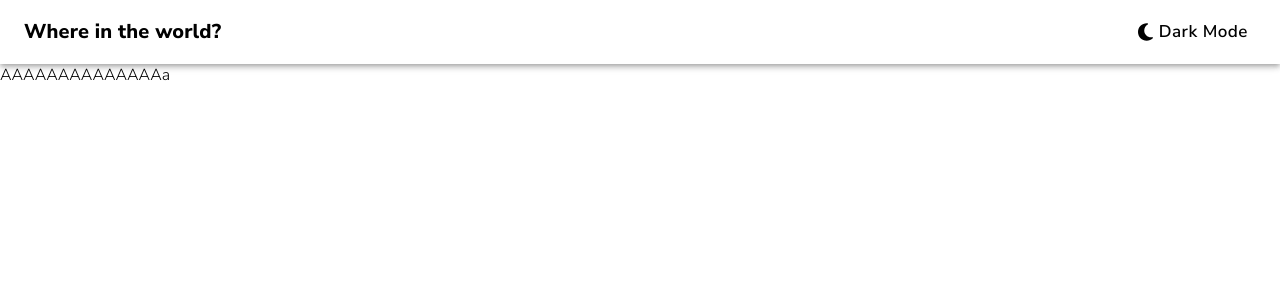
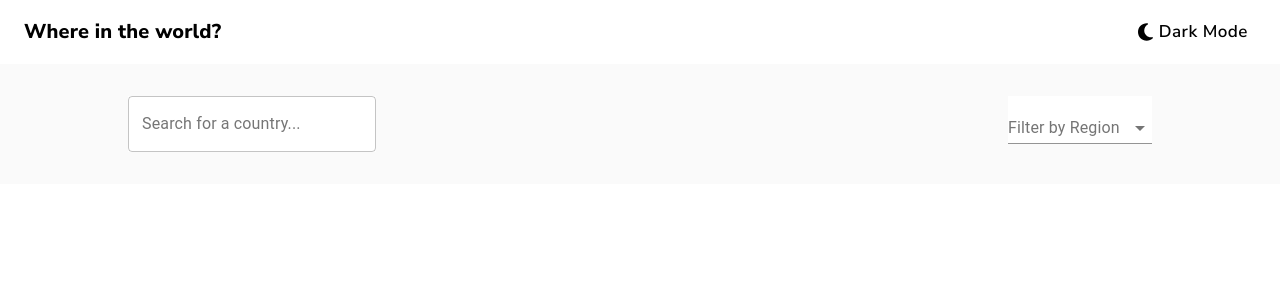
Before and after one commit to yxngalex/countries-presentation-app, a React (Create React App) app: page / in a window 1280 px wide. Shown: the top 300 px of the page. Built offline with nearby package versions, Linux system fonts and the light colour scheme.

Commit message:
started working on countries component

```diff
--- a/src/App.scss
+++ b/src/App.scss
@@ -3,9 +3,29 @@
 #light {
   background-color: $white;
   color: $black;
+
+  .main {
+    background-color: $very_light_gray;
+    color: $black;
+  }
+
+  .field, #outlined-basic {
+    background-color: $white;
+    color: $black !important;
+  }
 }
 
 #dark {
   background-color: $dark_blue;
   color: $white;
+
+  .main {
+    background-color: $very_dark_blue;
+    color: $white;
+  }
+
+  .field, #outlined-basic {
+    background-color: $dark_blue;
+    color: $white !important;
+  }
 }
--- a/src/components/countries/countries.component.jsx
+++ b/src/components/countries/countries.component.jsx
@@ -1,8 +1,46 @@
-import React from "react";
+import React, {useState} from "react";
 import "./countries.style.scss";
+import {TextField} from "@material-ui/core";
+import {FormControl} from "@material-ui/core";
+import {Select} from "@material-ui/core";
+import {InputLabel} from "@material-ui/core";
+import {MenuItem} from "@material-ui/core";
 
-const Countries = () => (
-    <div>AAAAAAAAAAAAAAa</div>
-)
+const Countries = () => {
+    const [countries, setCountries] = useState(null);
+
+    return (
+        <div className="main">
+            <div className="container">
+                <div className="filter">
+                    <div className="search">
+                        <TextField id="outlined-basic" label="Search for a country..." variant="outlined"
+                                   className="field"/>
+                        <div className="dropdown">
+                            <FormControl className="field" id="select">
+                                <InputLabel id="demo-simple-select-label">Filter by Region</InputLabel>
+                                <Select
+                                    labelId="demo-simple-select-label"
+                                    id="demo-simple-select"
+                                    // value={countries}
+                                    // onChange={handleChange}
+                                >
+                                    <MenuItem value={"Africa"}>Africa</MenuItem>
+                                    <MenuItem value={"America"}>America</MenuItem>
+                                    <MenuItem value={"Asia"}>Asia</MenuItem>
+                                    <MenuItem value={"Europe"}>Europe</MenuItem>
+                                    <MenuItem value={"Oceania"}>Oceania</MenuItem>
+                                </Select>
+                            </FormControl>
+                        </div>
+                    </div>
+                </div>
+                <div className="countries">
+
+                </div>
+            </div>
+        </div>
+    );
+}
 
 export default Countries;
--- a/src/components/countries/countries.style.scss
+++ b/src/components/countries/countries.style.scss
@@ -0,0 +1,19 @@
+@import "src/assets/common";
+
+.container {
+  width: 80%;
+  margin: 0 auto;
+
+  .filter {
+    padding: 2em 0;
+
+    .dropdown {
+      float: right;
+
+      #select {
+        width: 9em !important;
+      }
+
+    }
+  }
+}
```
